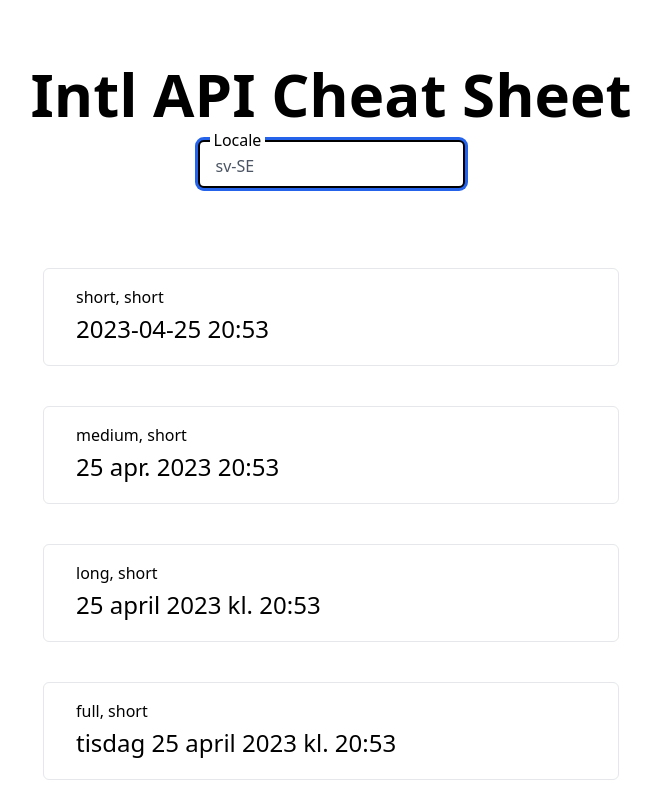
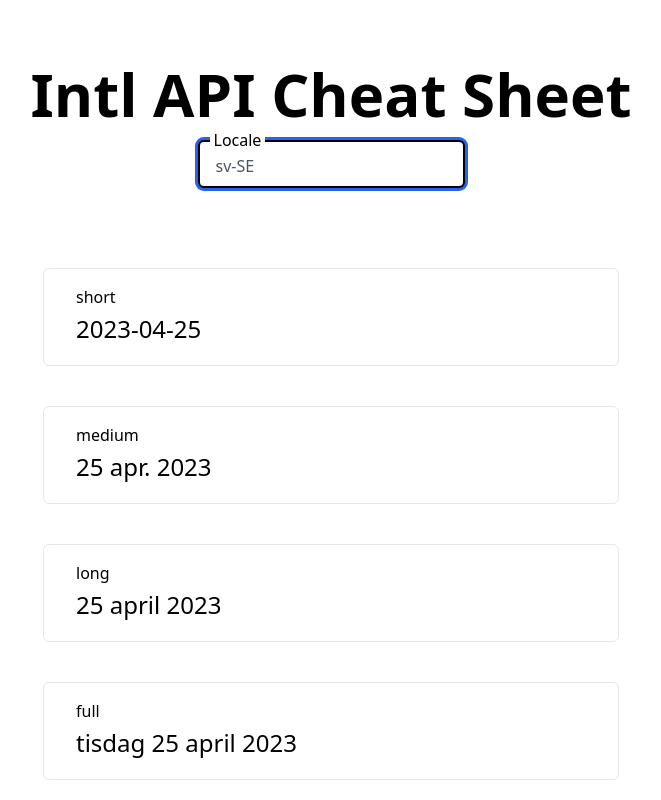
Before and after one commit to mewhhaha/intl-cheat-sheet, a React (Vite) app: page / in a window 1280 px wide. Shown: the top 800 px of the page, without its empty margins (309-970 px from the left). Built offline with nearby package versions, Linux system fonts and the light colour scheme.

Commit message:
Add dateStyle and timeStyle separate

```diff
--- a/src/App.tsx
+++ b/src/App.tsx
@@ -5,7 +5,9 @@ import { IconCopy } from "./icons/IconCopy";
 
 const lengths = ["short", "medium", "long", "full"] as const;
 
-const formats = lengths.flatMap((ds) => {
+const dates = lengths.map((ds) => ({ dateStyle: ds, timeStyle: undefined }));
+const times = lengths.map((ts) => ({ dateStyle: undefined, timeStyle: ts }));
+const mixed = lengths.flatMap((ds) => {
   return lengths.map((ts) => {
     return {
       dateStyle: ts,
@@ -13,6 +15,7 @@ const formats = lengths.flatMap((ds) => {
     };
   });
 });
+const formats = [...dates, ...times, ...mixed];
 
 const languageSet = new Set(languages);
 const date = new Date();
@@ -87,7 +90,10 @@ function App() {
         </datalist>
         <ul className="flex flex-col items-center gap-10">
           {formats.map((format) => {
-            const label = `${format.dateStyle}, ${format.timeStyle}`;
+            const label = [format.dateStyle, format.timeStyle]
+              .filter(Boolean)
+              .join(", ");
+
             const json = JSON.stringify(format);
             return (
               <li
```
